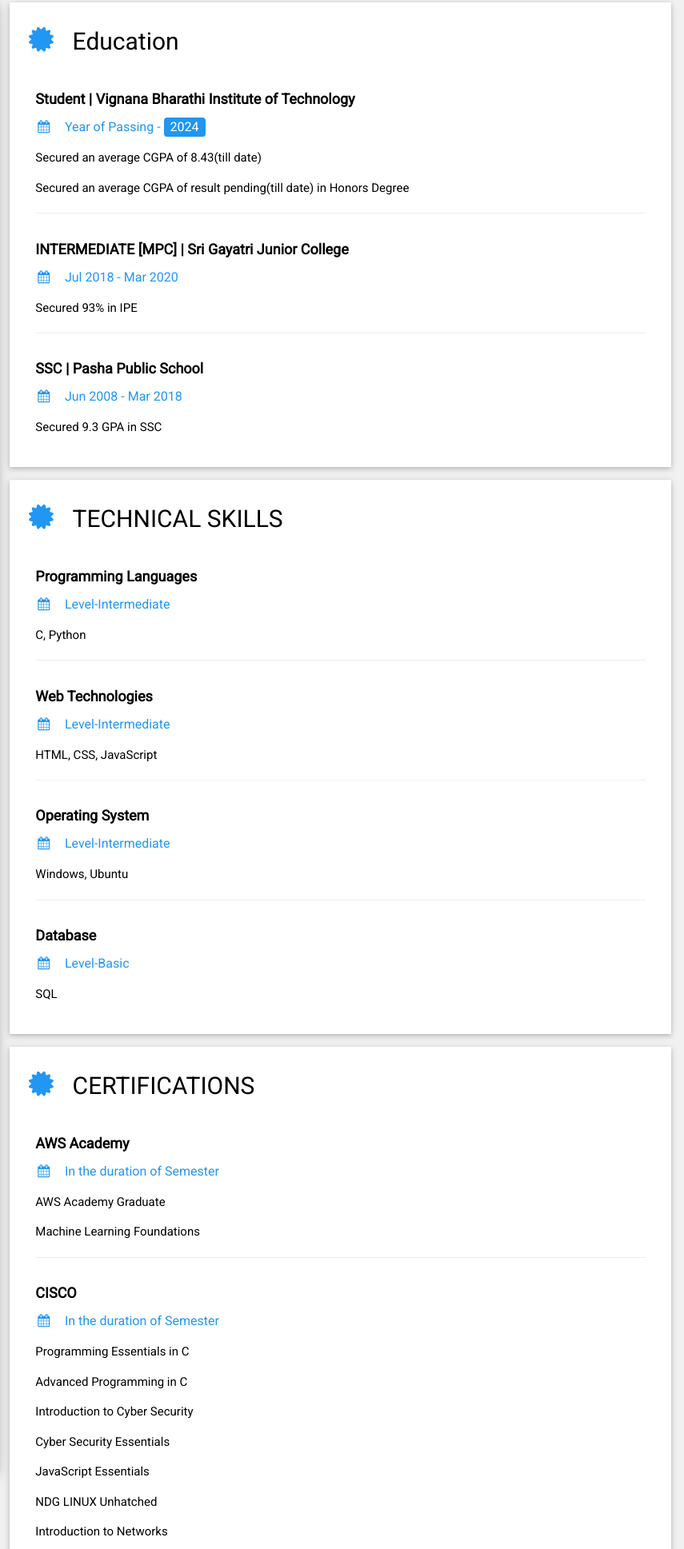
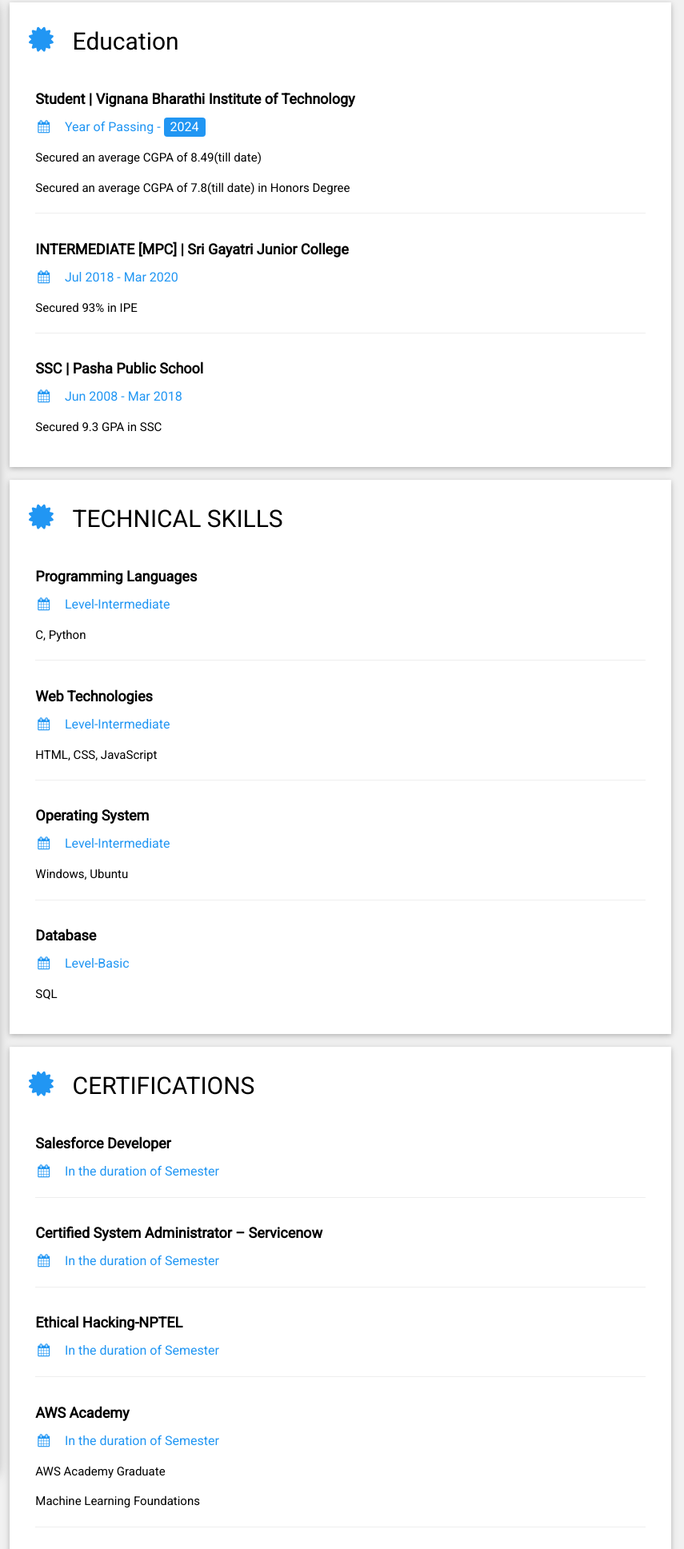
Before and after one commit to praneethasingh/resume, a plain HTML site: page index.html in a window 1280 px wide. Shown: the part 13-1950 px from the top of the page at 80% size, 425-1280 px from the left. Drawn offline with nearby package versions, Linux system fonts and the light colour scheme.

Commit message:
Update index.html

```diff
--- a/index.html
+++ b/index.html
@@ -126,8 +126,8 @@ html,body,h1,h2,h3,h4,h5,h6 {font-family: "Roboto", sans-serif}
         <div class="w3-container">
           <h5 class="w3-text-black"><b>Student | Vignana Bharathi Institute of Technology</b></h5>
           <h6 class="w3-text-blue"><i class="fa fa-calendar fa-fw w3-margin-right"></i>Year of Passing - <span class="w3-tag w3-blue w3-round">2024</span></h6>
-          <p>Secured an average CGPA of 8.43(till date)</p>
-          <p>Secured an average CGPA of result pending(till date) in Honors Degree
+          <p>Secured an average CGPA of 8.49(till date)</p>
+          <p>Secured an average CGPA of 7.8(till date) in Honors Degree
           <hr>
         </div>
         <div class="w3-container">
@@ -174,6 +174,21 @@ html,body,h1,h2,h3,h4,h5,h6 {font-family: "Roboto", sans-serif}
       <div class="w3-container w3-card w3-white w3-margin-bottom">
         <h2 class="w3-text-black w3-padding-16"><i class="fa fa-certificate fa-fw w3-margin-right w3-xxlarge w3-text-blue"></i>CERTIFICATIONS</h2>
         <div class="w3-container">
+          <h5 class="w3-text-black"><b>Salesforce Developer</b></h5>
+          <h6 class="w3-text-blue"><i class="fa fa-calendar fa-fw w3-margin-right"></i>In the duration of Semester</h6>
+          <hr>
+        </div>
+        <div class="w3-container">
+          <h5 class="w3-text-black"><b>Certified System Administrator – Servicenow</b></h5>
+          <h6 class="w3-text-blue"><i class="fa fa-calendar fa-fw w3-margin-right"></i>In the duration of Semester</h6>
+          <hr>
+        </div>
+        <div class="w3-container">
+          <h5 class="w3-text-black"><b>Ethical Hacking-NPTEL</b></h5>
+          <h6 class="w3-text-blue"><i class="fa fa-calendar fa-fw w3-margin-right"></i>In the duration of Semester</h6>
+          <hr>
+        </div>
+        <div class="w3-container">
           <h5 class="w3-text-black"><b>AWS Academy</b></h5>
           <h6 class="w3-text-blue"><i class="fa fa-calendar fa-fw w3-margin-right"></i>In the duration of Semester</h6>
           <p>AWS Academy Graduate</p>
@@ -218,6 +233,7 @@ html,body,h1,h2,h3,h4,h5,h6 {font-family: "Roboto", sans-serif}
           <h6 class="w3-text-blue"><i class="fa fa-calendar fa-fw w3-margin-right"></i>In the duration of Semester</h6>
           <p>Documentation Lead-Ganith [Mathematics Club]</p>
           <p>Marketing Lead-Eco Club [Cultural Club]</p>
+          <p>Production OC-Aashay Vbit [Film Club]</p>
         </div>
       </div>
 
@@ -226,12 +242,13 @@ html,body,h1,h2,h3,h4,h5,h6 {font-family: "Roboto", sans-serif}
         <div class="w3-container">
           <h5 class="w3-opacity"><b></b></h5>
           <h6 class="w3-text-blue"><i class="fa fa-calendar fa-fw w3-margin-right"></i>In the duration of Semester</h6>
+          <p>Research and Development – TS Bridge Education</p>
+          <p>Full Stack Web Developer – Bharat Intern</p>
+          <p>Web Developer – CodeClause</p>
           <p>Campus Leader, Tech Learn</p>
           <p>Cyber Security Virtual Internship, AICTE & Ministry of Housing and Urban Affairs</p>
           <p>AI ML Virtual Internship, AICTE & Ministry of Housing and Urban Affairs</p>
-          <p>Marketing, Internshala</p>
-          <p>Sales and Marketing, AAVTR ASIA-a fashion company under IFORTIS-WORLDWIDE</p>
-          <p>Salesforce Developer, Smart Internz(Ongoing)</p>
+          <p>Digital Marketing, AAVTR ASIA-a fashion company under IFORTIS-WORLDWIDE</p>
         </div>
       </div>
 
```
